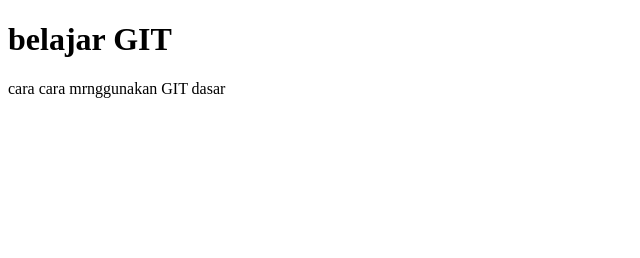
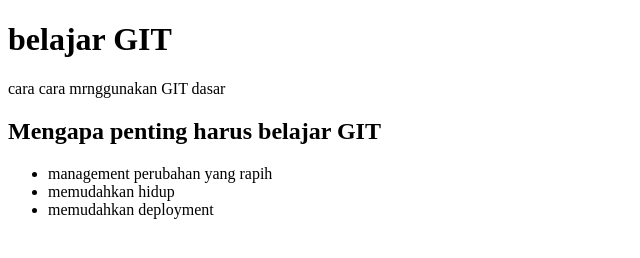
Before and after one commit to fadhiAkbar/belajar-git, a plain HTML site: page index.html in a window 1280 px wide. Shown: the whole page, without its empty margins (0-640 px from the left). Drawn offline with Linux system fonts and the light colour scheme.

Commit message:
memulai project baru

```diff
--- a/index.html
+++ b/index.html
@@ -10,5 +10,13 @@
         <h1>belajar GIT</h1>
         <p>cara cara mrnggunakan GIT dasar</p>
     </header>
+    <section>
+        <h2>Mengapa penting harus belajar GIT</h2>
+        <ul>
+            <li>management perubahan yang rapih</li>
+            <li>memudahkan hidup</li>
+            <li>memudahkan deployment</li>
+        </ul>
+    </section>
 </body>
 </html>
--- a/script.js
+++ b/script.js
@@ -0,0 +1 @@
+console.log("Hello World!!")
--- a/style.css
+++ b/style.css
@@ -3,3 +3,8 @@
     padding: 0;
     box-sizing: border-box;
 }
+
+h1 {
+    font-size: 35px;
+    color: brown;
+}
```
